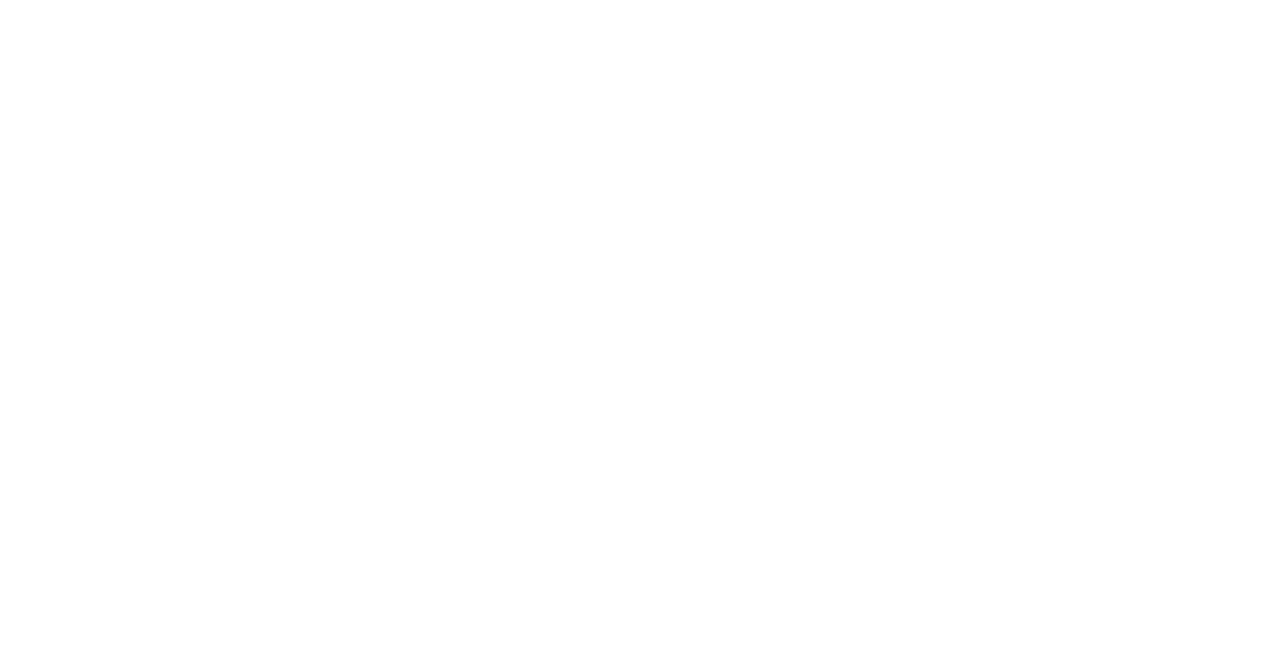
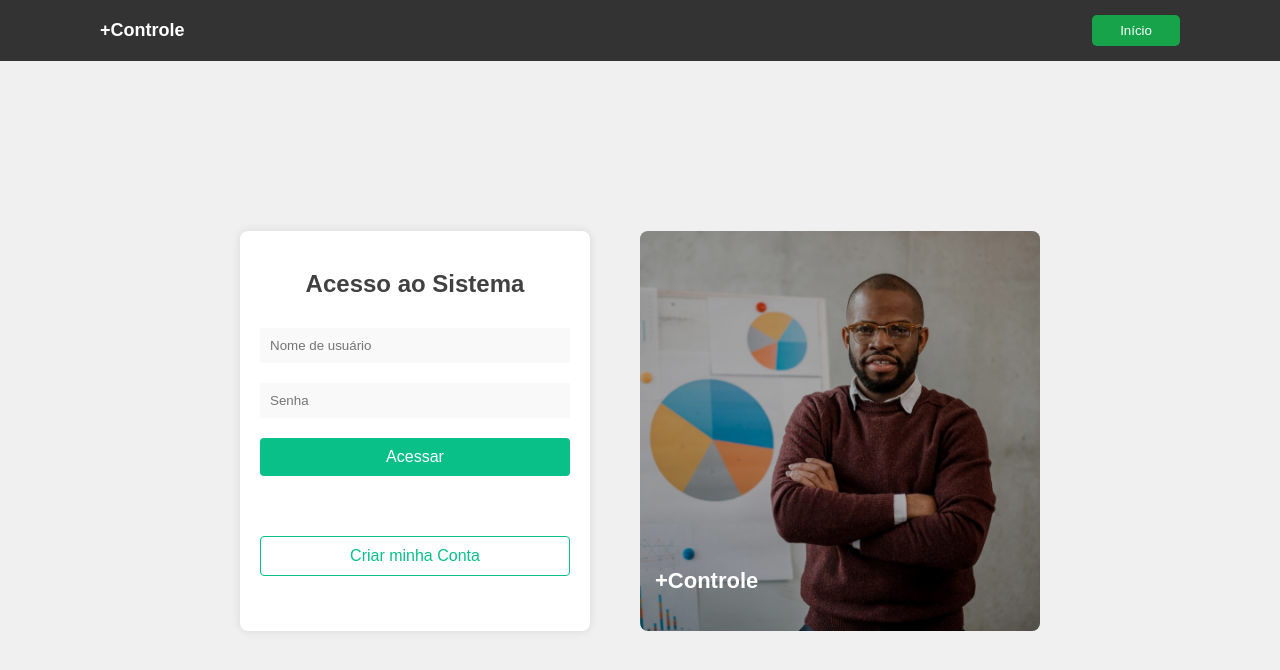
Before and after one commit to Meyson6603/MaisControle, a website: page public/login.html in a window 1280 px wide. Drawn offline with Linux system fonts and the light colour scheme.

Commit message:
feat: enhance login page layout with header and form components

```diff
--- a/public/login.html
+++ b/public/login.html
@@ -4,8 +4,29 @@
         <meta charset="UTF-8">
         <meta name="viewport" content="width=device-width, initial-scale=1.0">
         <title>Login</title>
+        <link rel="stylesheet" href="login.css">
     </head>
     <body>
+        <header class="header">
+            <div class="header__logo">+Controle</div>
+            <button class="header__button">Início</button>
+        </header>
 
+        <div class="main-container">
+            <div class="login-container">
+                <h2 class="login-container__title">Acesso ao Sistema</h2>
+                <form action="/login" method="post" class="login-container__form">
+                    <input type="text" name="username" placeholder="Nome de usuário" required class="login-container__input">
+                    <input type="password" name="password" placeholder="Senha" required class="login-container__input">
+                    <button type="submit" class="login-container__button login-container__button--submit">Acessar</button>
+                    <button type="button" class="login-container__button login-container__button--signup">Criar minha Conta</button>
+                </form>
+            </div>
+            <div class="image-container">
+                <img src="./image_man.jpg" alt="Logo da UNICID" class="image-container__img">
+                <div class="image-container__overlay"></div>
+                <h3 class="image-container__text">+Controle</h3>
+            </div>
+        </div>
     </body>
 </html>
```
